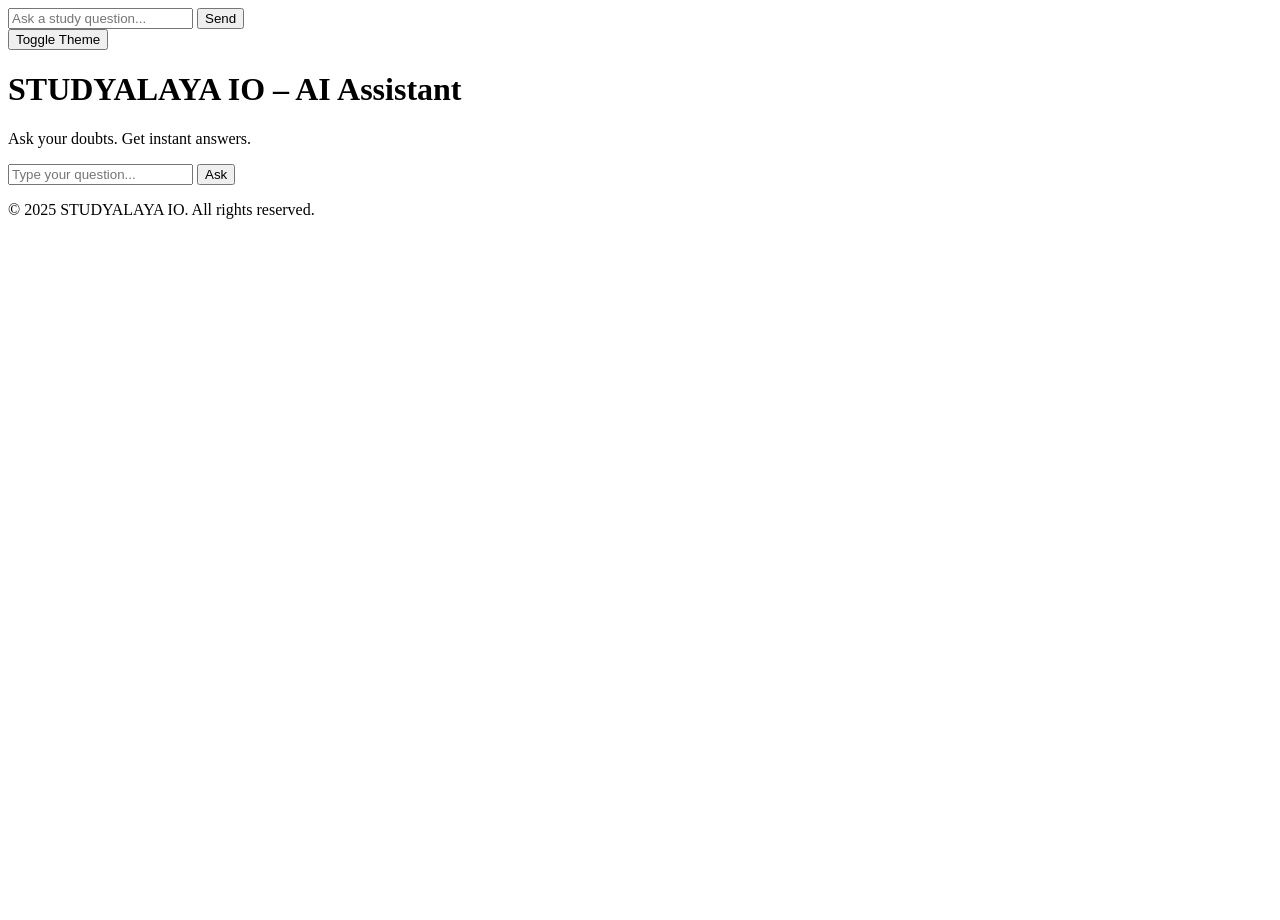
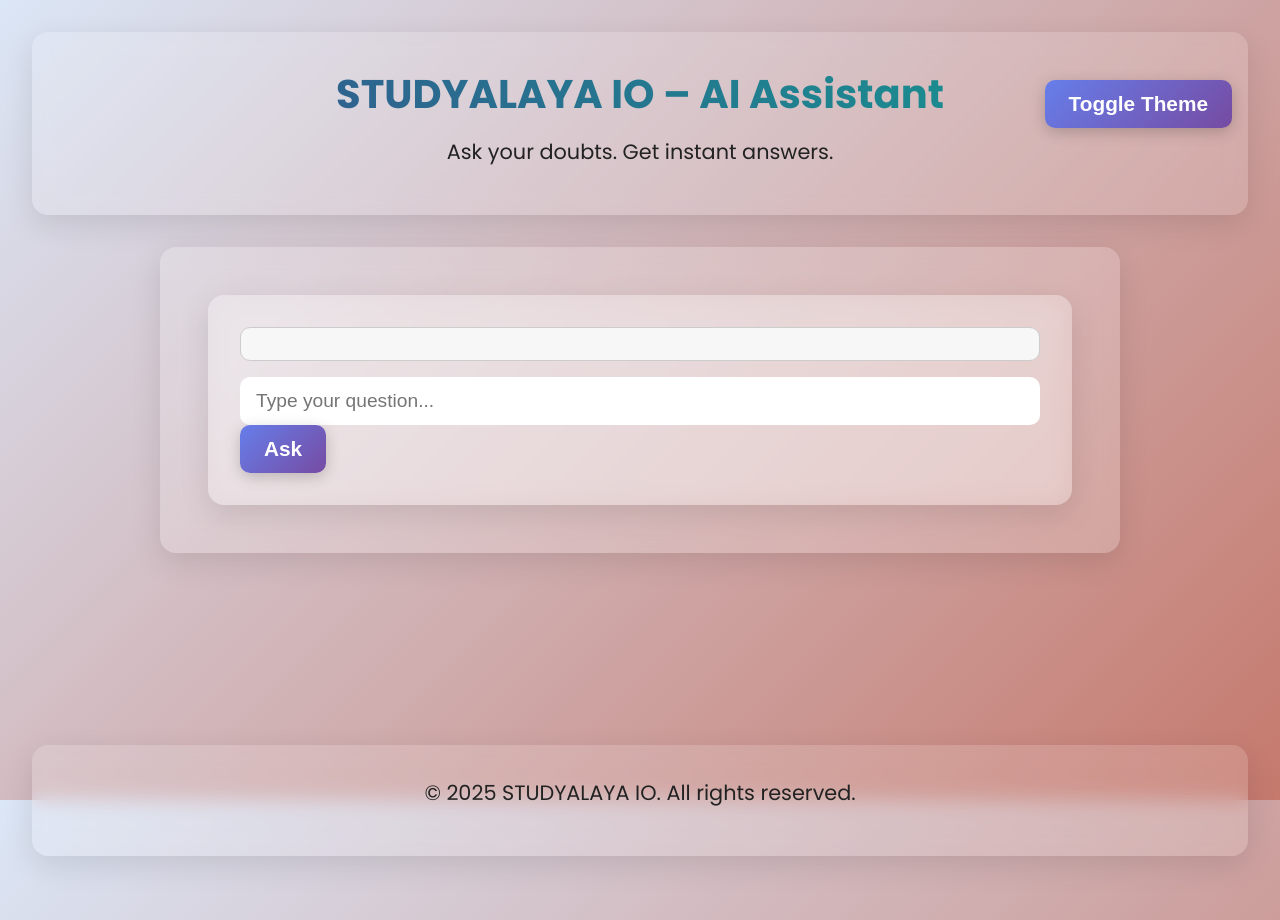
Before and after one commit to Ishan262/studyalaya.github.io, a website: page ai.html in a window 1280 px wide. Before the commit the page ends 800 px from the top, so only its background shows below. Drawn offline with Linux system fonts and the light colour scheme.

Commit message:
Update ai.html

```diff
--- a/ai.html
+++ b/ai.html
@@ -1,25 +1,12 @@
 <!DOCTYPE html>
 <html lang="en">
 <head>
-  <meta charset="UTF-8" />
-  <meta name="viewport" content="width=device-width, initial-scale=1.0"/>
-  <title>AI Tutor Chatbot</title>
-  <link rel="stylesheet" href="chat.css" />
+    <meta charset="UTF-8" />
+    <meta name="viewport" content="width=device-width, initial-scale=1.0"/>
+    <title>STUDYALAYA IO – AI Assistant</title>
+    <link rel="stylesheet" href="styles.css" />
 </head>
 <body>
-
-  <div class="chat-container">
-    <div id="chat-log" class="chat-log"></div>
-    <div class="chat-input-area">
-      <input id="user-input" type="text" placeholder="Ask a study question..." />
-      <button onclick="handleChat()">Send</button>
-    </div>
-  </div>
-
-  <script src="chat.js"></script>
-
-  <!-- ✅ Tidio Live Chat Embed -->
-  <script src="//code.tidio.co/m6xoqn496j8nkavglnz2lebslgdx9ewy.js" async></script>
     <button class="theme-toggle" onclick="document.body.classList.toggle('dark-mode')">
         Toggle Theme
     </button>
@@ -99,6 +86,5 @@
 }
 </script>
 
-
 </body>
 </html>
```
